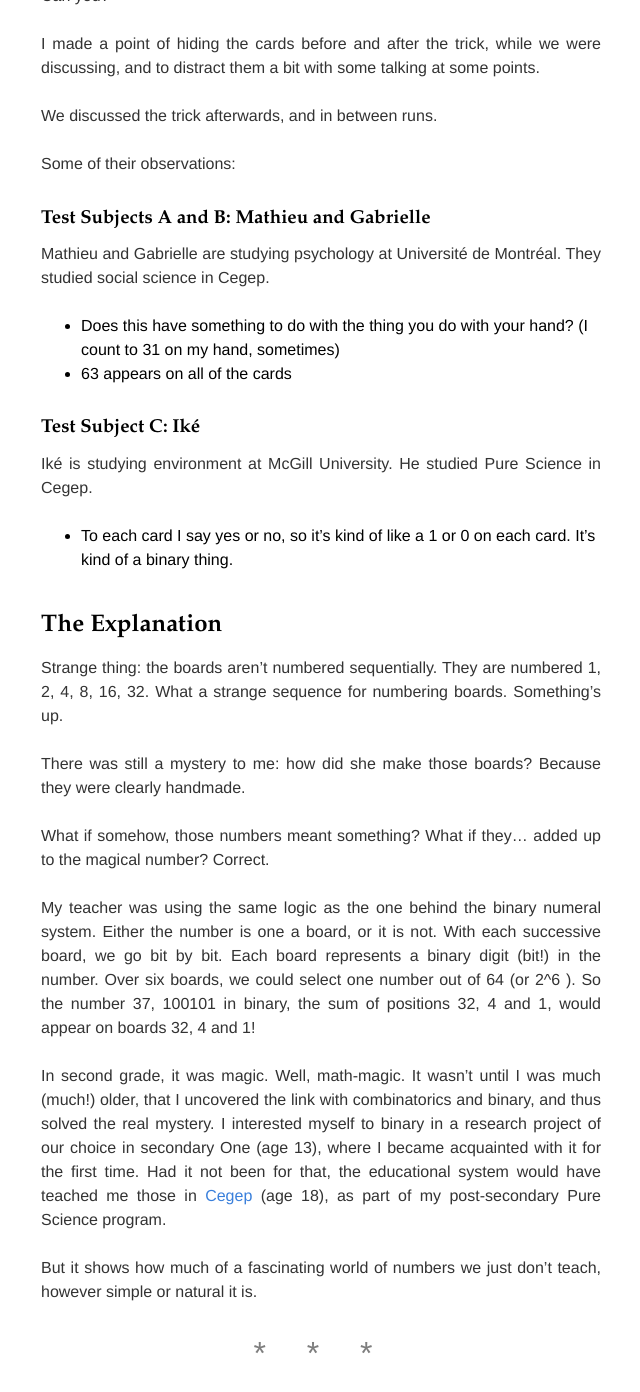
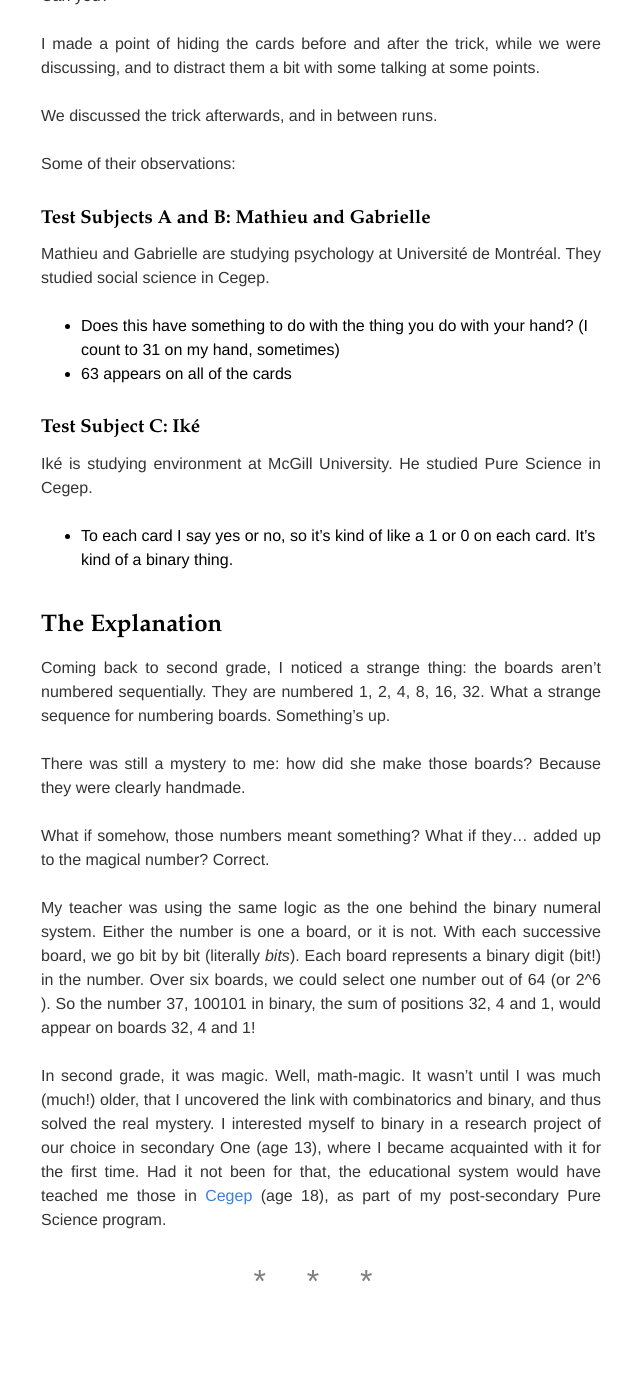
Before and after one commit to joallard/joallard.github.com, a Jekyll site: the page built from _posts/2012-09-24-magic-number-boards.markdown, in a window 1280 px wide and 1400 px high, scrolled down 1468 px. Shown: the top 1392 px of the window, without its empty margins (319-959 px from the left). Built offline with Jekyll 4.4.1, drawn with Linux system fonts in a browser that asks for light colours; after the commit the page ends 2796 px from its top, so only the background shows below that; some of the changed text lies outside the part shown.

Commit message:
Revision posts

```diff
--- a/_posts/2012-09-24-magic-number-boards.markdown
+++ b/_posts/2012-09-24-magic-number-boards.markdown
@@ -4,6 +4,7 @@ title: "The Magic Numbered Boards"
 date: 2012-09-24 16:28
 comments: true
 categories: education units-of-information math binary
+
 ---
 
 My second grade teacher used to have a magic trick. She had a series of
@@ -89,7 +94,8 @@ Science in Cegep.
 
 The Explanation
 ---------------
-Strange thing: the boards aren't numbered sequentially. They are
+Coming back to second grade, I noticed a strange thing: the boards
+aren't numbered sequentially. They are
 numbered 1, 2, 4, 8, 16, 32. What a strange sequence for numbering
 boards. Something's up.
 
@@ -101,7 +107,8 @@ added up to the magical number? Correct.
 
 My teacher was using the same logic as the one behind the binary numeral
 system. Either the number is one a board, or it is not. With each
-successive board, we go bit by bit. Each board represents a binary digit
+successive board, we go bit by bit (literally *bits*). Each board represents
+a binary digit
 (bit!) in the number. Over six boards, we could select one number out of
 64 (or 2^6 ). So the number 37, 100101 in binary, the sum of positions
 32, 4 and 1, would appear on boards 32, 4 and 1!
@@ -114,8 +121,5 @@ became acquainted with it for the first time.  Had it not been for that,
 the educational system would have teached me those in [Cegep][CEGEP]
 (age 18), as part of my post-secondary Pure Science program.
 
-But it shows how much of a fascinating world of numbers we just don't
-teach, however simple or natural it is.
-
 
 [CEGEP]: http://en.wikipedia.org/wiki/CEGEP
```
Also changed, not shown: other parts of _posts/2012-09-24-magic-number-boards.markdown (+8 -4 lines), _posts/2012-08-28-npd-quebec.markdown (+16 -1 lines), _posts/2012-12-03-fahrenheit.md (+3 -0 lines), _posts/2014-01-02-solving-dilemmas.md (+3 -0 lines).
